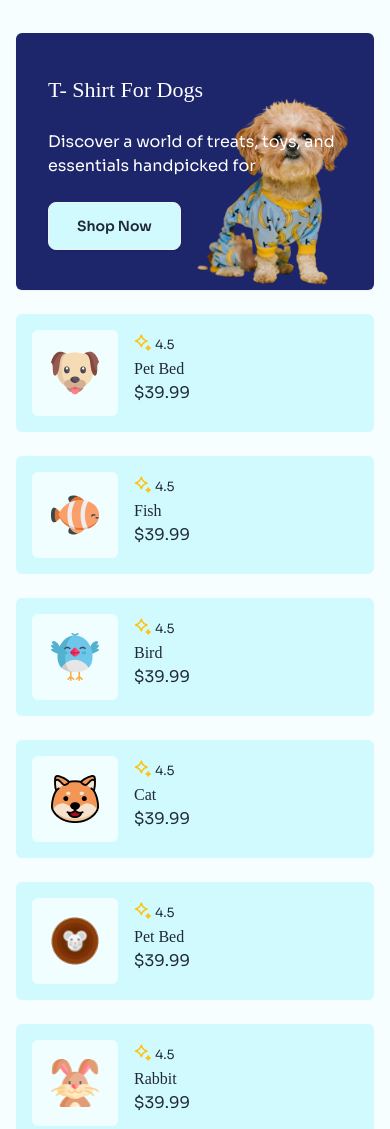
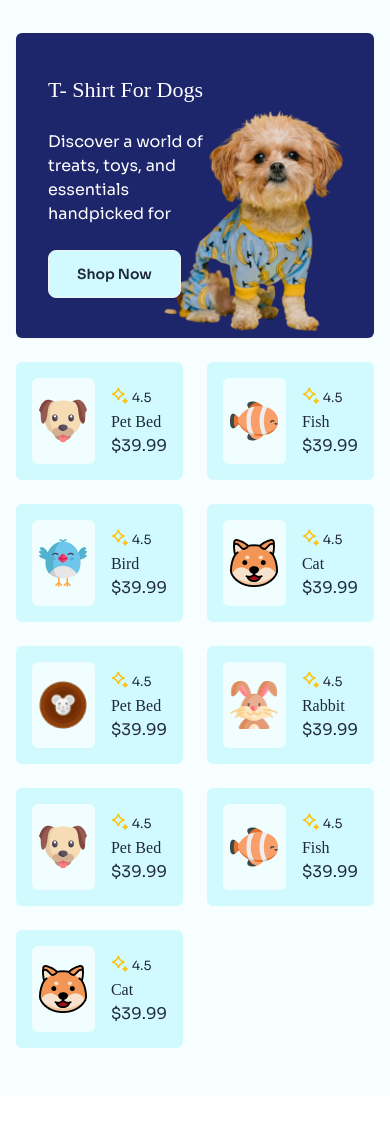
Before and after one commit to parvez-prottoy/PH-Assignment-3, a plain HTML site: page index.html in a window 390 px wide. Shown: the part 1385-2514 px from the top of the page. Drawn offline with nearby package versions, Linux system fonts and the light colour scheme; a web font is replaced by a local one.

Commit message:
added products section responsive

```diff
--- a/index.html
+++ b/index.html
@@ -197,13 +197,15 @@
             <h2 class="section-heading text-indigo">Trending Pet Products</h2>
           </div>
           <!-- products card -->
-          <div class="grid md:grid-cols-2 lg:grid-cols-3 xl:grid-cols-5 gap-6">
+          <div
+            class="grid grid-cols-2 md:grid-cols-2 lg:grid-cols-3 xl:grid-cols-5 gap-6"
+          >
             <div
-              class="col-span-1 md:col-span-2 row-span-3 bg-dogBg bg-no-repeat bg-right bg-contain bg-indigo text-white rounded-md shadow-sm hover:"
+              class="col-span-2 md:col-span-2 row-span-3 bg-dogBg bg-no-repeat bg-right bg-contain bg-indigo text-white rounded-md shadow-sm hover:"
             >
               <div class="px-8 py-10 space-y-6">
                 <h3 class="card-heading">T- Shirt For Dogs</h3>
-                <p>
+                <p class="w-[60%] md:w-full">
                   Discover a world of treats, toys, and <br />
                   essentials handpicked for
                 </p>
@@ -212,7 +214,7 @@
                 </button>
               </div>
             </div>
-            <div class="flex gap-4 bg-water rounded-md p-4">
+            <div class="flex items-center gap-4 bg-water rounded-md p-4">
               <div
                 class="w-[86px] h-[86px] bg-[#f1feff] rounded-md flex justify-center items-center"
               >
@@ -230,7 +232,7 @@
                 <p>$39.99</p>
               </div>
             </div>
-            <div class="flex gap-4 bg-water rounded-md p-4">
+            <div class="flex items-center gap-4 bg-water rounded-md p-4">
               <div
                 class="w-[86px] h-[86px] bg-[#f1feff] rounded-md flex justify-center items-center"
               >
@@ -248,7 +250,7 @@
                 <p>$39.99</p>
               </div>
             </div>
-            <div class="flex gap-4 bg-water rounded-md p-4">
+            <div class="flex items-center gap-4 bg-water rounded-md p-4">
               <div
                 class="w-[86px] h-[86px] bg-[#f1feff] rounded-md flex justify-center items-center"
               >
@@ -266,7 +268,7 @@
                 <p>$39.99</p>
               </div>
             </div>
-            <div class="flex gap-4 bg-water rounded-md p-4">
+            <div class="flex items-center gap-4 bg-water rounded-md p-4">
               <div
                 class="w-[86px] h-[86px] bg-[#f1feff] rounded-md flex justify-center items-center"
               >
@@ -284,7 +286,7 @@
                 <p>$39.99</p>
               </div>
             </div>
-            <div class="flex gap-4 bg-water rounded-md p-4">
+            <div class="flex items-center gap-4 bg-water rounded-md p-4">
               <div
                 class="w-[86px] h-[86px] bg-[#f1feff] rounded-md flex justify-center items-center"
               >
@@ -302,7 +304,7 @@
                 <p>$39.99</p>
               </div>
             </div>
-            <div class="flex gap-4 bg-water rounded-md p-4">
+            <div class="flex items-center gap-4 bg-water rounded-md p-4">
               <div
                 class="w-[86px] h-[86px] bg-[#f1feff] rounded-md flex justify-center items-center"
               >
@@ -320,7 +322,7 @@
                 <p>$39.99</p>
               </div>
             </div>
-            <div class="flex gap-4 bg-water rounded-md p-4">
+            <div class="flex items-center gap-4 bg-water rounded-md p-4">
               <div
                 class="w-[86px] h-[86px] bg-[#f1feff] rounded-md flex justify-center items-center"
               >
@@ -338,7 +340,7 @@
                 <p>$39.99</p>
               </div>
             </div>
-            <div class="flex gap-4 bg-water rounded-md p-4">
+            <div class="flex items-center gap-4 bg-water rounded-md p-4">
               <div
                 class="w-[86px] h-[86px] bg-[#f1feff] rounded-md flex justify-center items-center"
               >
@@ -356,7 +358,7 @@
                 <p>$39.99</p>
               </div>
             </div>
-            <div class="flex gap-4 bg-water rounded-md p-4">
+            <div class="flex items-center gap-4 bg-water rounded-md p-4">
               <div
                 class="w-[86px] h-[86px] bg-[#f1feff] rounded-md flex justify-center items-center"
               >
```
